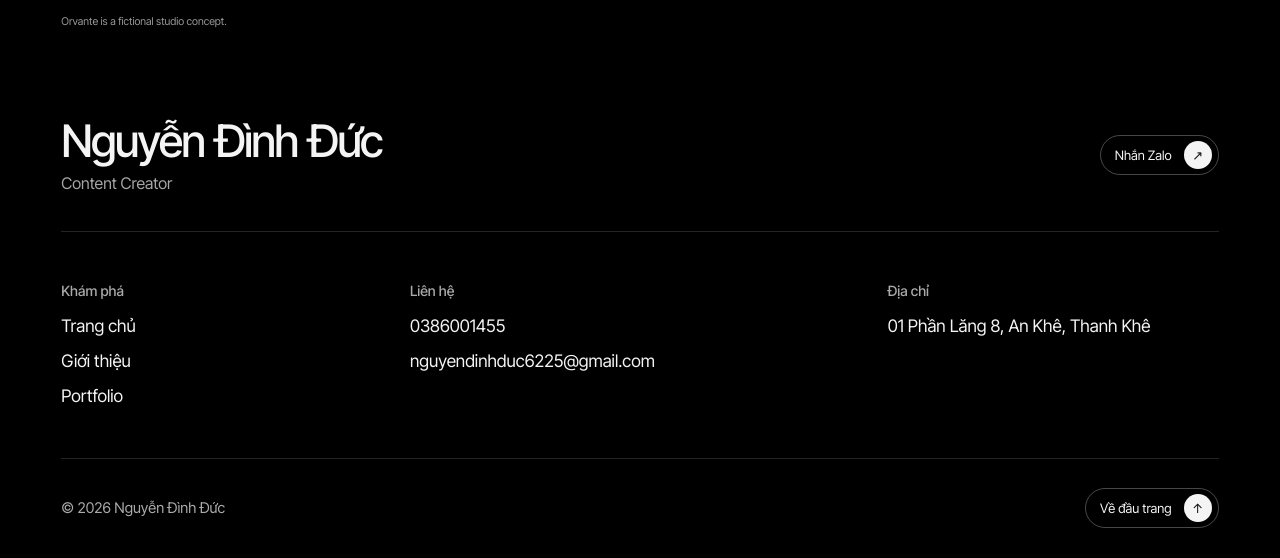
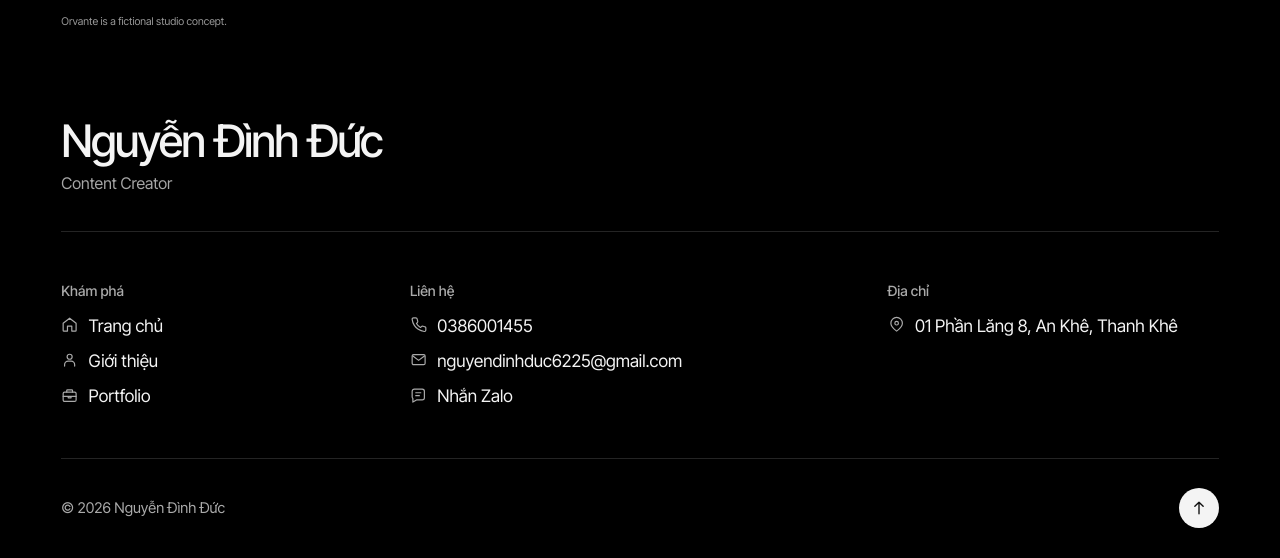
Before and after one commit to ManhTuanGiit/PortfolioDuc, a plain HTML site: page dist/index.html in a window 1280 px wide. Shown: the part 9308-9866 px from the top of the page. Drawn offline with nearby package versions, Linux system fonts and the light colour scheme.

Commit message:
Align footer contact links and add icons

```diff
--- a/dist/index.html
+++ b/dist/index.html
@@ -211,9 +211,11 @@ strong.brand-label{font-weight:700}
 .footer-shell a:hover{text-decoration:underline;text-underline-offset:4px}
 .footer-shell a:focus-visible{outline:2px solid var(--ink);outline-offset:3px}
 .footer-base{padding-block:clamp(16px,2.3vw,32px);color:#aaa;font-size:clamp(12px,1.15vw,15px)}
-.footer-action{display:inline-flex;align-items:center;justify-content:space-between;gap:12px;padding:5px 6px 5px 14px;border:1px solid #ffffff47;border-radius:100px;color:#f4f4f4;font-size:13px;white-space:nowrap;transition:background .2s}
-.footer-action span{display:grid;place-items:center;width:28px;aspect-ratio:1;border-radius:50%;background:#f4f4f4;color:#111}
-.footer-shell .footer-action:hover{background:#212121;text-decoration:none}
+.footer-item{display:grid;grid-template-columns:1em minmax(0,1fr);align-items:start;gap:10px;max-width:100%}
+.footer-icon{display:block;width:1em;height:1em;margin-top:.2em;color:#aaa}
+.footer-shell .footer-top{display:grid;place-items:center;width:40px;aspect-ratio:1;border-radius:50%;background:#f4f4f4;color:#111;font-size:20px;transition:background .2s}
+.footer-top .footer-icon{margin:0;color:inherit}
+.footer-shell .footer-top:hover{background:#ccc;text-decoration:none}
 @media(max-width:760px){
  .footer-topline{align-items:flex-start;flex-direction:column;gap:18px}
  .footer-columns{grid-template-columns:minmax(0,1fr);gap:25px}
@@ -317,32 +319,32 @@ strong.brand-label{font-weight:700}
     <h2>Nguyễn Đình Đức</h2>
     <p lang="en">Content Creator</p>
    </div>
-   <a class="footer-action" href="https://zalo.me/0386001455" target="_blank" rel="noopener noreferrer">Nhắn Zalo <span aria-hidden="true">↗</span></a>
   </div>
   <div class="footer-columns">
    <div data-contact-reveal>
     <h3 id="footer-explore">Khám phá</h3>
     <nav class="footer-links" aria-labelledby="footer-explore">
-     <a href="#home">Trang chủ</a>
-     <a href="#statement">Giới thiệu</a>
-     <a href="#portfolio">Portfolio</a>
+     <a class="footer-item" href="#home"><svg class="footer-icon" aria-hidden="true" focusable="false" viewBox="0 0 24 24" fill="none" stroke="currentColor" stroke-width="1.65" stroke-linecap="round" stroke-linejoin="round"><path d="m3 10 9-7 9 7v10a1 1 0 0 1-1 1h-5v-7H9v7H4a1 1 0 0 1-1-1z"/></svg><span>Trang chủ</span></a>
+     <a class="footer-item" href="#statement"><svg class="footer-icon" aria-hidden="true" focusable="false" viewBox="0 0 24 24" fill="none" stroke="currentColor" stroke-width="1.65" stroke-linecap="round" stroke-linejoin="round"><circle cx="12" cy="8" r="3.5"/><path d="M5 21v-2a5 5 0 0 1 5-5h4a5 5 0 0 1 5 5v2"/></svg><span>Giới thiệu</span></a>
+     <a class="footer-item" href="#portfolio"><svg class="footer-icon" aria-hidden="true" focusable="false" viewBox="0 0 24 24" fill="none" stroke="currentColor" stroke-width="1.65" stroke-linecap="round" stroke-linejoin="round"><rect x="3" y="7" width="18" height="13" rx="2"/><path d="M8 7V5a1 1 0 0 1 1-1h6a1 1 0 0 1 1 1v2M3 13h18m-11 0v2h4v-2"/></svg><span>Portfolio</span></a>
     </nav>
    </div>
    <div data-contact-reveal>
     <h3>Liên hệ</h3>
     <address class="footer-details">
-     <a href="tel:0386001455">0386001455</a>
-     <a href="mailto:nguyendinhduc6225@gmail.com">nguyendinhduc6225<wbr>@gmail.com</a>
+     <a class="footer-item" href="tel:0386001455"><svg class="footer-icon" aria-hidden="true" focusable="false" viewBox="0 0 24 24" fill="none" stroke="currentColor" stroke-width="1.65" stroke-linecap="round" stroke-linejoin="round"><path d="M22 16.5v3a2 2 0 0 1-2.2 2 19 19 0 0 1-8.3-3 18 18 0 0 1-5.5-5.5 19 19 0 0 1-3-8.3A2 2 0 0 1 5 2.5h3a2 2 0 0 1 2 1.7c.1 1 .4 2 .7 2.8a2 2 0 0 1-.5 2.1L9 10.4a14 14 0 0 0 5.6 5.6l1.3-1.2a2 2 0 0 1 2.1-.5c.9.4 1.9.6 2.8.7a2 2 0 0 1 1.2 1.5Z"/></svg><span>0386001455</span></a>
+     <a class="footer-item" href="mailto:nguyendinhduc6225@gmail.com"><svg class="footer-icon" aria-hidden="true" focusable="false" viewBox="0 0 24 24" fill="none" stroke="currentColor" stroke-width="1.65" stroke-linecap="round" stroke-linejoin="round"><rect x="3" y="5" width="18" height="14" rx="2"/><path d="m4 7 8 6 8-6"/></svg><span>nguyendinhduc6225<wbr>@gmail.com</span></a>
+     <a class="footer-item" href="https://zalo.me/0386001455" target="_blank" rel="noopener noreferrer"><svg class="footer-icon" aria-hidden="true" focusable="false" viewBox="0 0 24 24" fill="none" stroke="currentColor" stroke-width="1.65" stroke-linecap="round" stroke-linejoin="round"><path d="M20 15a3 3 0 0 1-3 3H9l-5 3v-5a3 3 0 0 1-1-2V6a3 3 0 0 1 3-3h11a3 3 0 0 1 3 3z"/><path d="M8 8h7m-7 4h5"/></svg><span>Nhắn Zalo</span></a>
     </address>
    </div>
    <div data-contact-reveal>
     <h3>Địa chỉ</h3>
-    <address class="footer-address">01 Phần Lăng 8, An Khê, Thanh Khê</address>
+    <address class="footer-address footer-item"><svg class="footer-icon" aria-hidden="true" focusable="false" viewBox="0 0 24 24" fill="none" stroke="currentColor" stroke-width="1.65" stroke-linecap="round" stroke-linejoin="round"><path d="M20 10c0 5-8 11-8 11S4 15 4 10a8 8 0 1 1 16 0Z"/><circle cx="12" cy="10" r="2.5"/></svg><span>01 Phần Lăng 8, An Khê, Thanh Khê</span></address>
    </div>
   </div>
   <div class="footer-base" data-contact-reveal>
    <span>© 2026 Nguyễn Đình Đức</span>
-   <a class="footer-action" href="#home">Về đầu trang <span aria-hidden="true">↑</span></a>
+   <a class="footer-top" href="#home" aria-label="Về đầu trang"><svg class="footer-icon" aria-hidden="true" focusable="false" viewBox="0 0 24 24" fill="none" stroke="currentColor" stroke-width="1.65" stroke-linecap="round" stroke-linejoin="round"><path d="M12 19V5m-5 5 5-5 5 5"/></svg></a>
   </div>
  </div>
 </footer>
```
